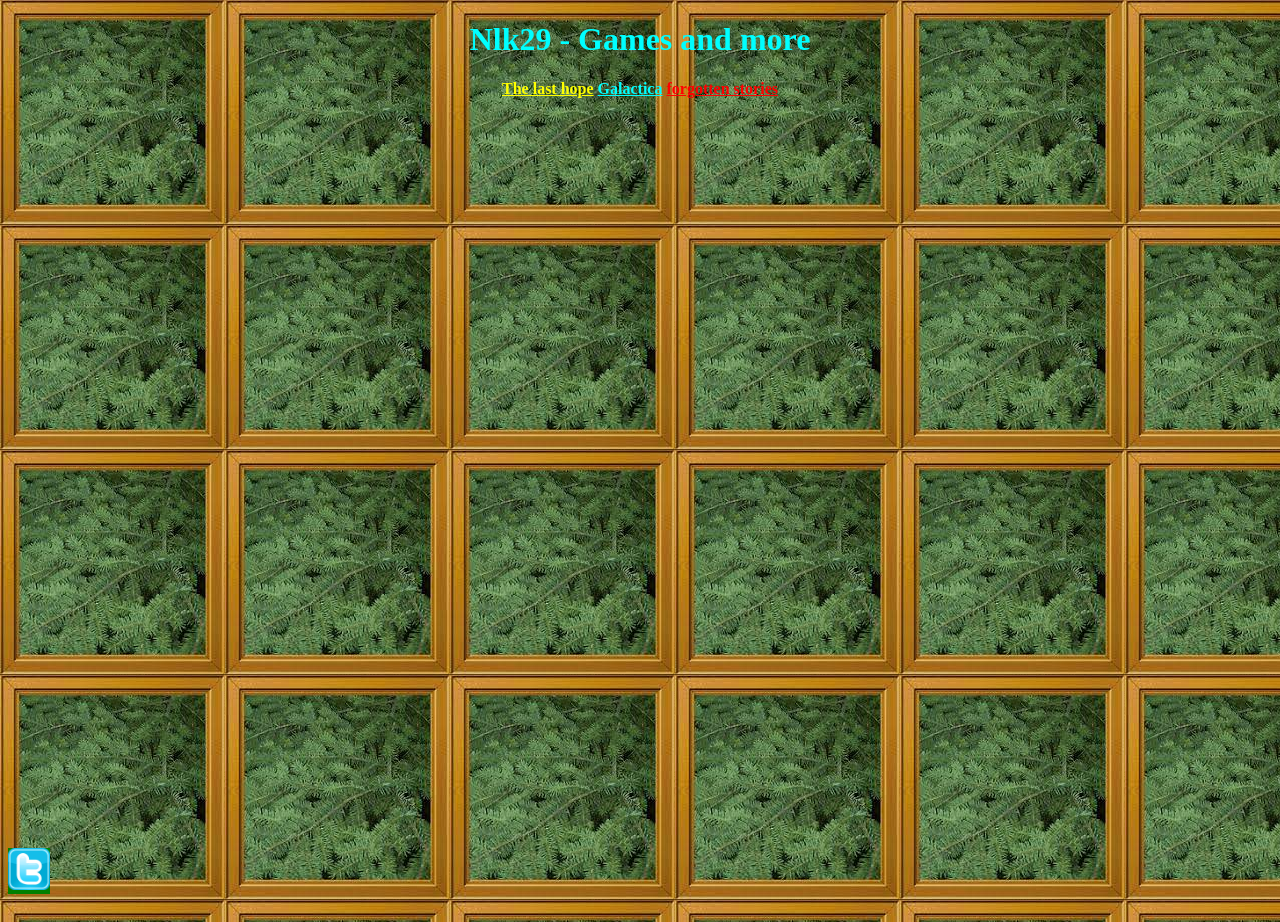
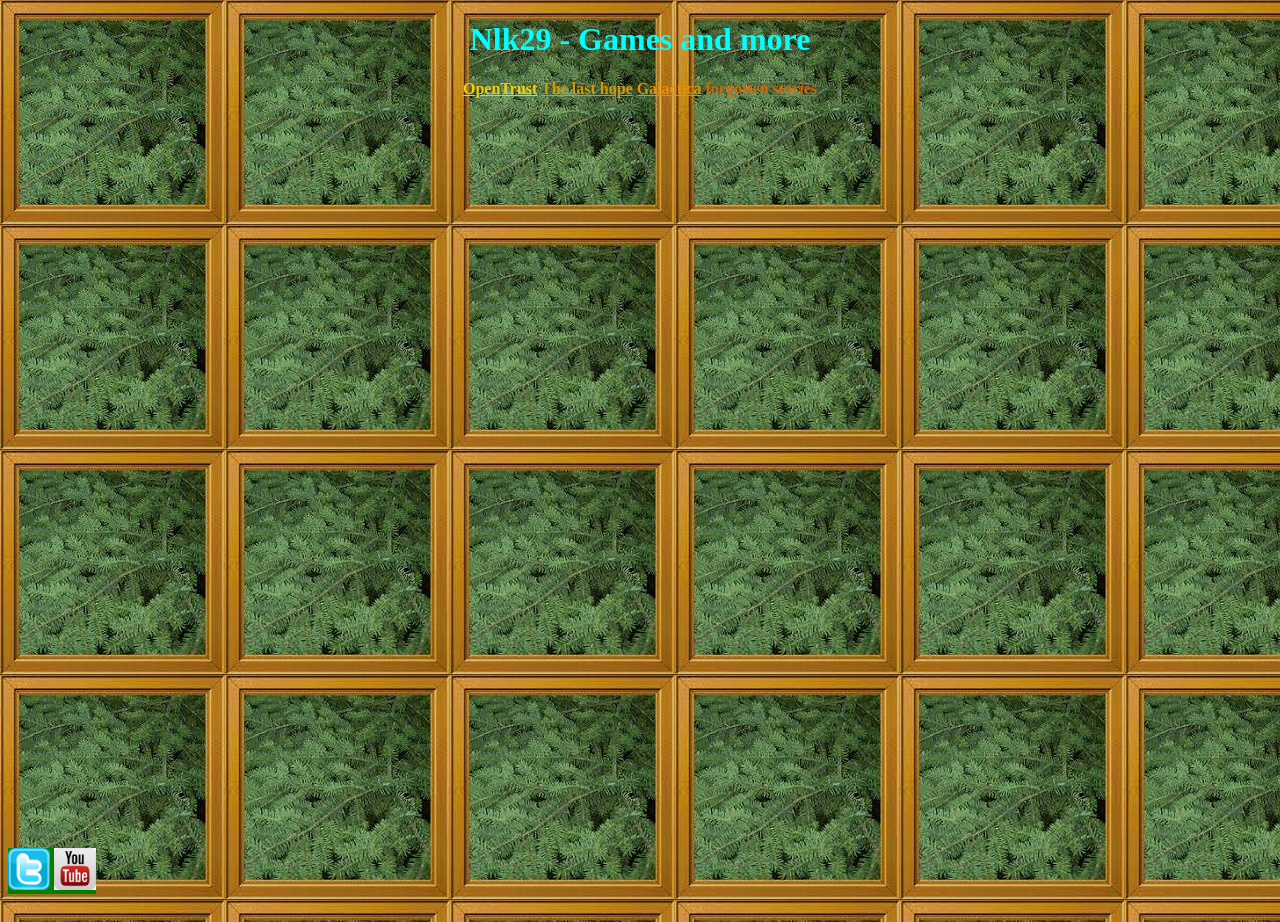
Before and after one commit to NikTech06/NikTech06.github.io, a plain HTML site: page index.html in a window 1280 px wide. Drawn offline with Linux system fonts and the light colour scheme.

Commit message:
0112240922

```diff
--- a/index.html
+++ b/index.html
@@ -17,15 +17,19 @@
 </head>
 <body>
   <h1 style="color:#00FFFF";><center>Nlk29 - Games and more</center></h1></center></center>
-  <p font-size:200px;><center><b><a href="url"; style="color:#FFFF00">The last hope</a>  <a href="url"; style="color:#00FFFF";>Galactica</a>  <a href="url"; style="color:#FF0000";>forgotten stories</a></b></center></p>
+  <p font-size:200px;><center><b> <a href="https://github.com/NikTech06/OpenTrust/" ; style="color: #F5CC14" alt="N/A">OpenTrust</a> <a href="url"; style="color: #D4990B" alt="N/A">The last hope</a>  <a href="https://github.com/NikTech06/Galactica"; style="color: #EB8E00";>Galactica</a>  <a href="https://github.com/NikTech06/forgotten-stories"; style="color: #D4650B";>forgotten stories</a></b></center></p>
 
   <div style="position: relative; width: 600px; height: 800px;">
 
     <div style="position: absolute; bottom: 20px; background-color: green">
-    <center><a href="https://twitter.com/NikTech4"><img src="https://github.com/NikTech06/NikTech06.github.io/blob/main/Twitter.png?raw=true" alt="Twitter" style="background:transparent;width:42px;height:42px;"></a></center>
+    <center><a href="https://twitter.com/NikTech4"><img src="https://github.com/NikTech06/NikTech06.github.io/blob/main/Twitter.png?raw=true" alt="Twitter" style="background:transparent;width:42px;height:42px;"></a> <a href="https://www.youtube.com/channel/UClPo94B5Xe7IlxoxyuECXPg"><img src="https://github.com/NikTech06/NikTech06.github.io/blob/main/YouTube.png?raw=true" alt="YouTube" style="background:transparent;width:42px;height:42px;"></a></center>
     </div>
 
+<div style="position: relative; width: 600px; height: 800px;">
 
+    <div style="position: absolute; bottom: 20px; background-color: green">
+
+    </div>
 </div>
 </body>
 </html>
```
Also changed, not shown: 1 other file.
